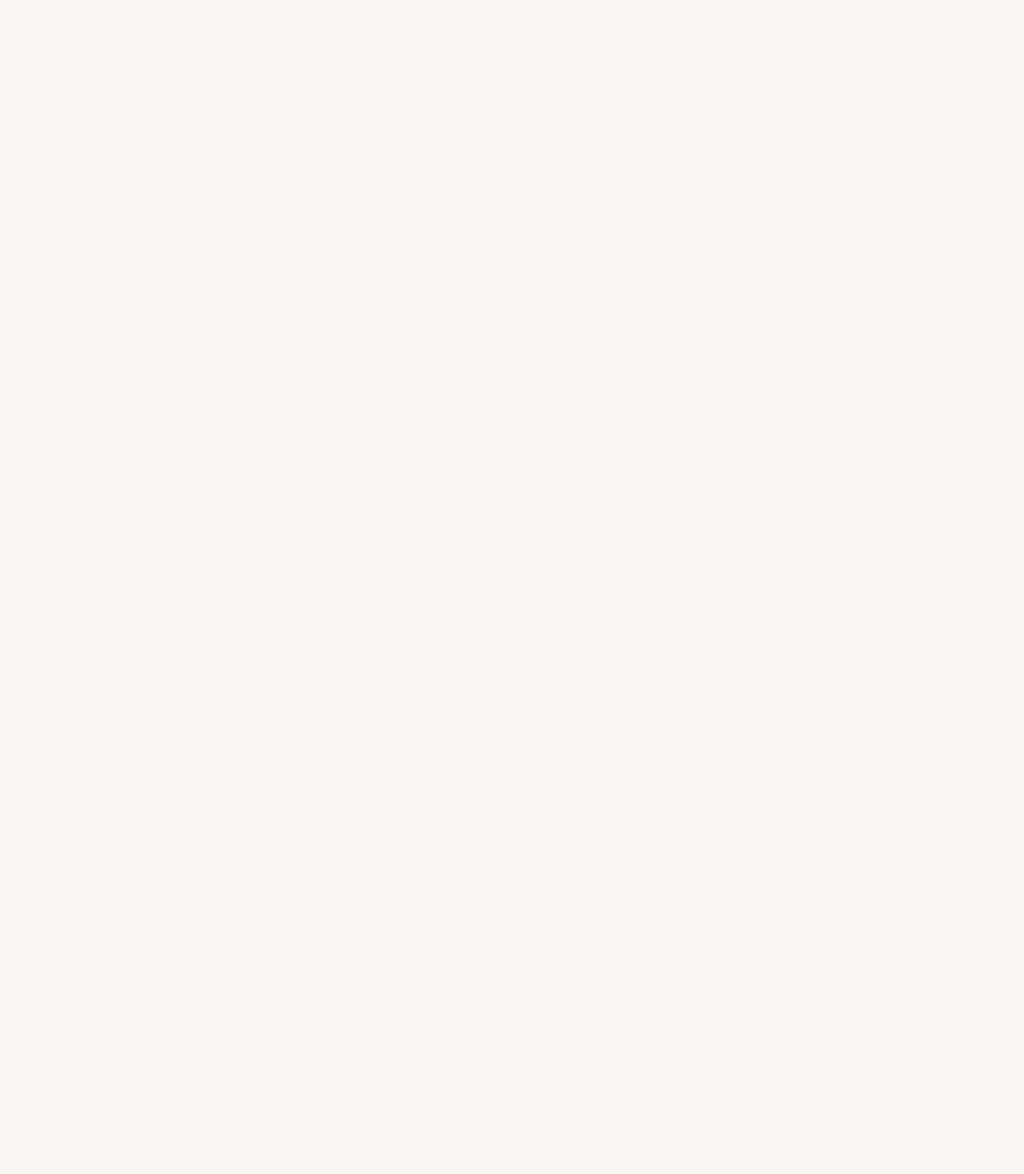
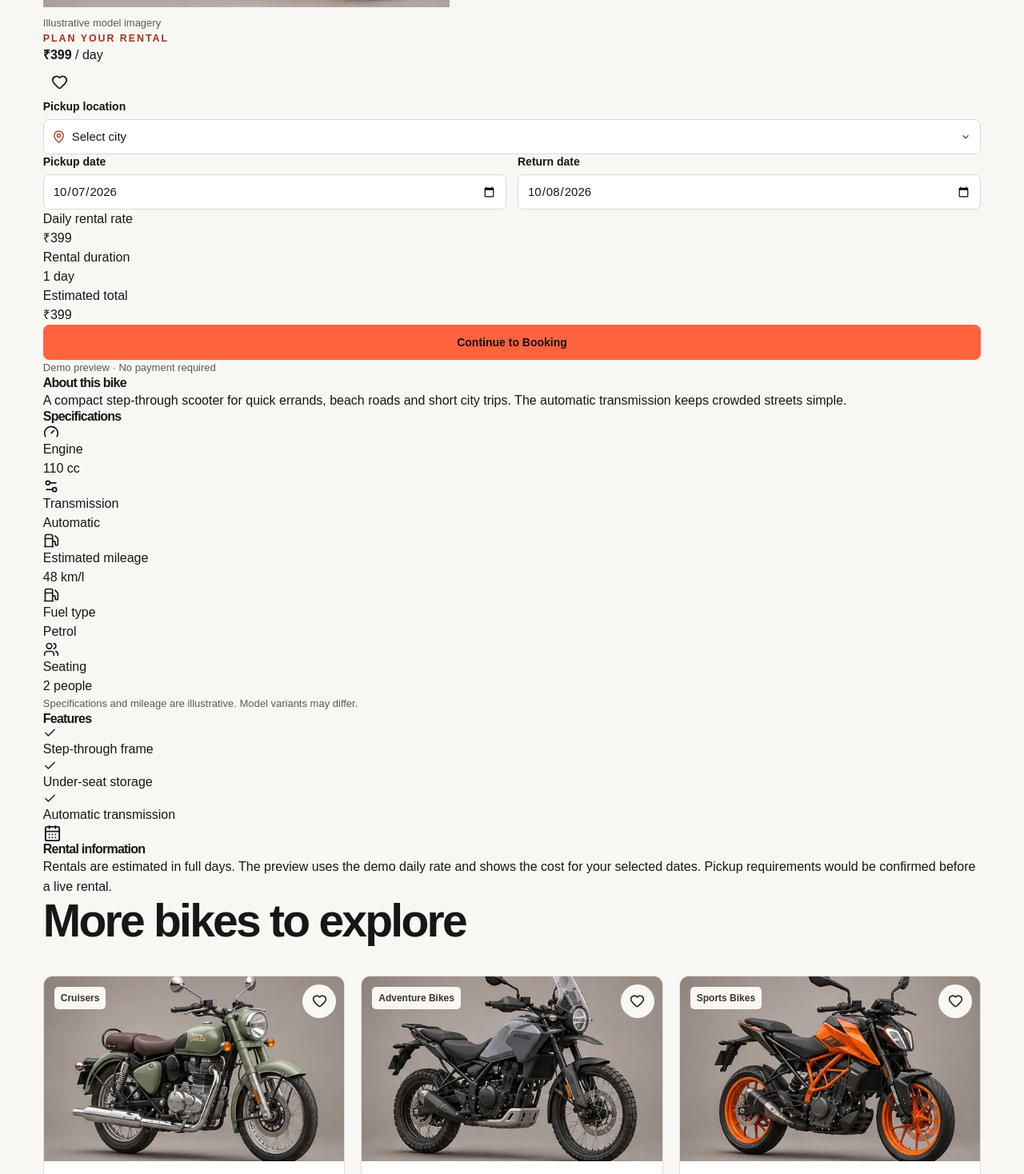
Before and after one commit to bhowmikdebo/BIKE, a React (Vite) app: page /bikes/activa-6g in a window 1280 px wide. Before the commit this address had no page. Shown: the part 1222-2690 px from the top of the page at 80% size. Before the commit the page ends 800 px from the top, so only its background shows below. Built offline with nearby package versions, Linux system fonts and the light colour scheme.

Commit message:
feat: add bike galleries and a dated rental estimate

```diff
--- a/src/main.tsx
+++ b/src/main.tsx
@@ -7,6 +7,7 @@ import './styles/index.css'
 import { Layout } from './components/Layout'
 import { FavoritesProvider } from './hooks/favorites'
 import { Explore } from './pages/Explore'
+import { Details } from './pages/Details'
 import { Home } from './pages/Home'
 
 createRoot(document.getElementById('root')!).render(
@@ -17,6 +18,7 @@ createRoot(document.getElementById('root')!).render(
           <Route element={<Layout />}>
             <Route index element={<Home />} />
             <Route path="bikes" element={<Explore />} />
+            <Route path="bikes/:id" element={<Details />} />
           </Route>
         </Routes>
       </FavoritesProvider>
--- /dev/null
+++ b/src/pages/Details.tsx
@@ -0,0 +1,95 @@
+import { useState } from 'react'
+import type { FormEvent } from 'react'
+import { CalendarDays, Check, ChevronRight, Fuel, Gauge, Heart, MapPin, Settings2, Users } from 'lucide-react'
+import { Link, useLocation, useNavigate, useParams, useSearchParams } from 'react-router'
+import { BikeGrid } from '../components/BikeCard'
+import { PriceBreakdown } from '../components/Booking'
+import { DateSelector } from '../components/Search'
+import { EmptyState, ImageAsset, SectionHeading } from '../components/ui'
+import { bikeImage, bikeName, bikes } from '../data/fleet'
+import { useFavorites } from '../hooks/favorites'
+import type { Bike, RentalSearch } from '../types'
+import { addDays, dateError, isAvailable, money, readFilters, rentalDays, rentalSearch, searchString, today } from '../utils/rental'
+
+const views = [{ id: 'overview', name: 'Full bike' }, { id: 'tank', name: 'Bodywork detail' }, { id: 'wheel', name: 'Front wheel detail' }]
+
+function Gallery({ bike }: { bike: Bike }) {
+  const [active, setActive] = useState('overview')
+  return <div className="gallery">
+    <div className={`gallery-main gallery-${active}`}><ImageAsset width={508} height={337} src={bikeImage(bike.id)} alt={`Illustration of ${bikeName(bike)} — ${views.find(view => view.id === active)?.name}`} /></div>
+    <div className="gallery-bottom"><div className="gallery-thumbs" aria-label="Choose image crop">{views.map(view => <button className={`thumb gallery-${view.id}`} type="button" key={view.id} aria-label={view.name} aria-pressed={view.id === active} onClick={() => setActive(view.id)}><ImageAsset src={bikeImage(bike.id)} alt="" width={508} height={337} /></button>)}</div><span className="small-note">Illustrative model imagery</span></div>
+  </div>
+}
+
+function RentalPanel({ bike, initial }: { bike: Bike; initial: RentalSearch }) {
+  const navigate = useNavigate()
+  const { ids, toggle } = useFavorites()
+  const saved = ids.includes(bike.id)
+  const pickup = initial.pickup || today()
+  const [rental, setRental] = useState<RentalSearch>({
+    city: bike.cities.includes(initial.city) ? initial.city : '',
+    pickup,
+    returnDate: initial.returnDate || addDays(pickup, 1),
+  })
+  const [error, setError] = useState('')
+  const validDates = !dateError(rental.pickup, rental.returnDate)
+  const unavailable = rental.city && validDates && !isAvailable(bike, rental)
+  const days = validDates ? rentalDays(rental.pickup, rental.returnDate) : 0
+
+  function submit(event: FormEvent<HTMLFormElement>) {
+    event.preventDefault()
+    const validation = dateError(rental.pickup, rental.returnDate)
+    if (validation || !isAvailable(bike, rental)) {
+      setError(validation || 'This bike is unavailable on those dates in the demo fleet.')
+      return
+    }
+    navigate(`/booking/${bike.id}${searchString(rentalSearch(rental))}`)
+  }
+
+  return <aside className="rental-panel panel" id="reserve" aria-labelledby="reserve-title">
+    <div className="rental-panel-heading"><div><p className="eyebrow" id="reserve-title">Plan your rental</p><p><strong>{money(bike.price)}</strong> / day</p></div><button className={`icon-button detail-favorite ${saved ? 'favorite-active' : ''}`} type="button" aria-pressed={saved} aria-label={`Favorite ${bikeName(bike)}`} onClick={() => toggle(bike.id)}><Heart size={21} fill={saved ? 'currentColor' : 'none'} /></button></div>
+    <form onSubmit={submit}>
+      <label className="field"><span>Pickup location</span><span className="field-control"><MapPin size={17} /><select required value={rental.city} onChange={event => { setRental({ ...rental, city: event.target.value }); setError('') }}><option value="">Select city</option>{bike.cities.map(city => <option key={city}>{city}</option>)}</select></span></label>
+      <div className="form-pair"><DateSelector value={rental} required onChange={value => { setRental(value); setError('') }} /></div>
+      <PriceBreakdown bike={bike} days={days} />
+      {(error || unavailable) && <p className="field-error" role="alert">{error || 'Unavailable on these dates in the demo fleet.'}</p>}
+      <button className="button primary w-full" type="submit">Continue to Booking</button>
+      <p className="small-note">Demo preview · No payment required</p>
+    </form>
+  </aside>
+}
+
+function BikeDetail({ bike, initial }: { bike: Bike; initial: RentalSearch }) {
+  const specs = [
+    { icon: Gauge, label: 'Engine', value: `${bike.engine} cc` },
+    { icon: Settings2, label: 'Transmission', value: bike.transmission },
+    { icon: Fuel, label: 'Estimated mileage', value: `${bike.mileage} km/l` },
+    { icon: Fuel, label: 'Fuel type', value: bike.fuel },
+    { icon: Users, label: 'Seating', value: `${bike.seats} people` },
+  ]
+  const otherBikes = bikes.filter(item => item.id !== bike.id).sort((a, b) => Number(b.category === bike.category) - Number(a.category === bike.category)).slice(0, 3)
+  return <div className="container details-shell">
+    <nav aria-label="Breadcrumbs" className="breadcrumbs"><Link to="/">Home</Link><ChevronRight size={15} /><Link to={`/bikes${searchString(rentalSearch(initial))}`}>Explore Bikes</Link><ChevronRight size={15} /><span>{bike.model}</span></nav>
+    <div className="details-heading"><p className="eyebrow">{bike.category}</p><h1>{bikeName(bike)}</h1></div>
+    <div className="details-layout grid">
+      <Gallery bike={bike} />
+      <RentalPanel bike={bike} initial={initial} />
+      <div className="details-content">
+        <section><h2>About this bike</h2><p>{bike.description}</p></section>
+        <section><h2>Specifications</h2><dl className="spec-grid grid">{specs.map(({ icon: Icon, label, value }) => <div key={label}><Icon size={20} /><dt>{label}</dt><dd>{value}</dd></div>)}</dl><p className="small-note">Specifications and mileage are illustrative. Model variants may differ.</p></section>
+        <section><h2>Features</h2><ul className="check-list">{bike.features.map(feature => <li key={feature}><Check size={17} />{feature}</li>)}</ul></section>
+        <section className="rental-note"><CalendarDays size={23} /><div><h2>Rental information</h2><p>Rentals are estimated in full days. The preview uses the demo daily rate and shows the cost for your selected dates. Pickup requirements would be confirmed before a live rental.</p></div></section>
+      </div>
+    </div>
+    <section className="related-bikes"><SectionHeading title="More bikes to explore" /><BikeGrid bikes={otherBikes} query={searchString(rentalSearch(initial))} /></section>
+  </div>
+}
+
+export function Details() {
+  const { id } = useParams()
+  const [params] = useSearchParams()
+  const { search } = useLocation()
+  const bike = bikes.find(item => item.id === id)
+  if (!bike) return <div className="container route-empty"><h1>Bike unavailable</h1><EmptyState title="Explore the current fleet" description="This bike could not be found in the demo catalog." action={<Link className="button primary" to="/bikes">Explore Bikes</Link>} /></div>
+  return <BikeDetail key={bike.id + search} bike={bike} initial={readFilters(params)} />
+}
```
